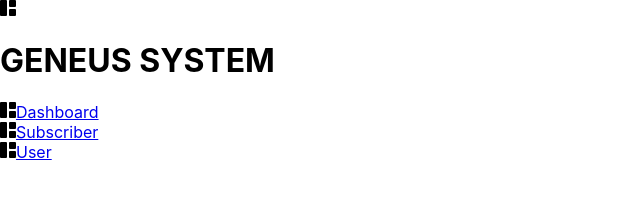
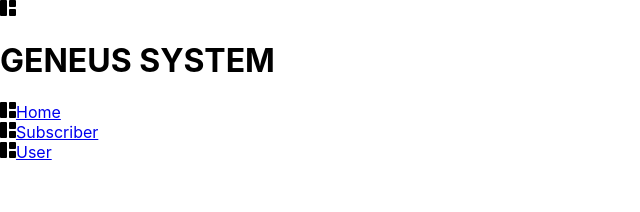
Before and after one commit to bikramoli/Dashboard, a React (Create React App) app in the folder frontend/: page / in a window 1280 px wide. Shown: the top 212 px of the page, without its empty margins (0-640 px from the left). Built offline with nearby package versions, Linux system fonts and the light colour scheme.

Commit message:
listing sidebar items in sidebar using map function

```diff
--- a/frontend/src/components/ui/sidebar/Sidebar.jsx
+++ b/frontend/src/components/ui/sidebar/Sidebar.jsx
@@ -1,4 +1,6 @@
+import { Link } from "react-router-dom";
 import logo from "../../../assets/svgs/logo.svg";
+import { sideBarItem } from "./SidebarItems";
 
 const Sidebar = () => {
   return (
@@ -11,18 +13,12 @@ const Sidebar = () => {
       </div>
 
       <div className="sidebar__menu">
-        <div className="sidebar__link active_menu_link">
-          <img src={logo} alt="logo" />
-          <a href="/">Dashboard</a>
-        </div>
-        <div className="sidebar__link">
-          <img src={logo} alt="logo" />
-          <a href="/">Subscriber</a>
-        </div>
-        <div className="sidebar__link">
-          <img src={logo} alt="logo" />
-          <a href="/">User</a>
-        </div>
+        {sideBarItem.map((item, index) => (
+          <div key={index} className="sidebar__link active_menu_link">
+            <img src={item.items[0].icon} alt="logo" />
+            <Link to={item.items[0].link}>{item.items[0].name}</Link>
+          </div>
+        ))}
       </div>
     </div>
   );
```
